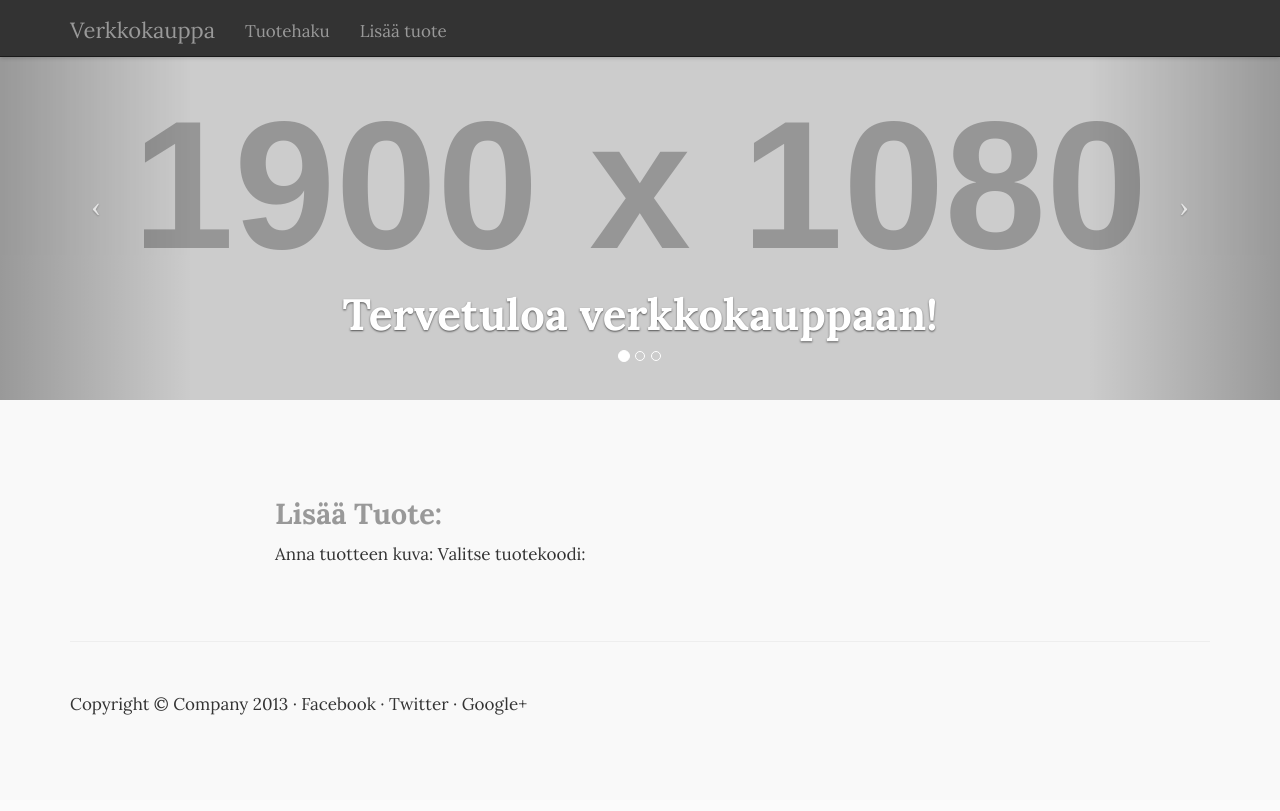
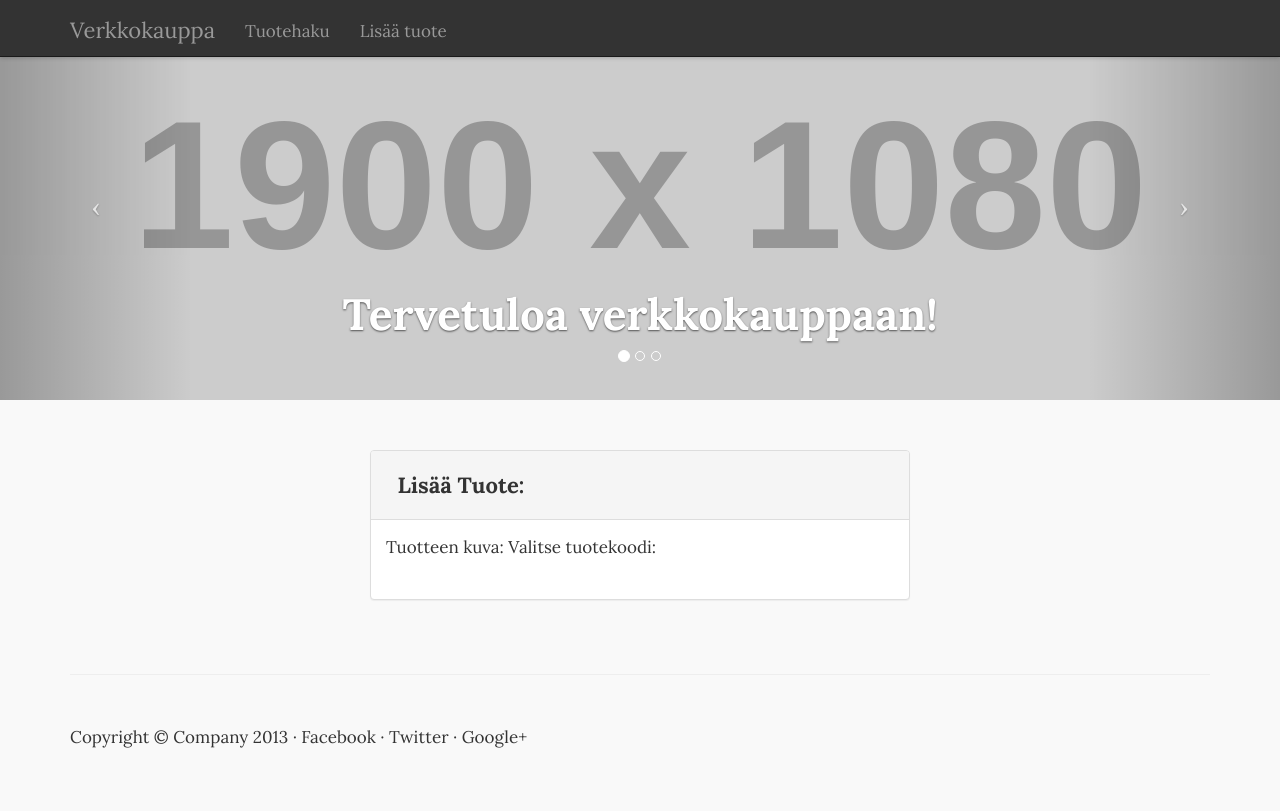
Before and after one commit to sguessou/CakePHP_project, a CakePHP app: the page made by app/View/Products/add_view.ctp in a window 1280 px wide. Before the commit the page ends 715 px from the top, so only its background shows below. Run offline with PHP 8.4 and a stand-in for CakePHP, Linux system fonts and the light colour scheme; the template is opened without the code that fills it, so the values that code supplies are empty; grey boxes labelled with a size stand in for pictures from a placeholder-image service; some libraries are stand-ins or nearby versions.

Commit message:
Added cosmetic changes to view.

```diff
--- a/app/View/Products/add_view.ctp
+++ b/app/View/Products/add_view.ctp
@@ -66,21 +66,18 @@
     <div class="container">
 
       <div class="row section">
-        <div class="col-lg-2"></div>
-         <div class="col-lg-8">
+        <div class="col-lg-3"></div>
+         <div class="col-lg-6">
 
 
 
 
 
 
-       <div id="viewCart"></div>
 
-      <br />
-
-      <div class="header">
-        <h3 class="text-muted">Lisää Tuote:</h3>
-      </div>
+      <div class="panel panel-default">
+            <div class="panel-heading"><h4><i class="icon-archive"></i>&nbsp;&nbsp;Lisää Tuote:</h4></div>
+        <div class="panel-body">
 
       <?php
 
@@ -97,7 +94,7 @@
 
        <?php echo $this->BootstrapForm->input('Product.product_name', array('placeholder' => 'Tuotenimi', 'label' => false,
                                                                             'required' => 'required')); ?>
-       Anna tuotteen kuva:
+       Tuotteen kuva:
        <?php echo $this->BootstrapForm->input('Product.filename', array('type' => 'file',
                                                                        'label' => false
                                                                             )); ?>
@@ -126,9 +123,10 @@
                                                                             'required' => 'required')); ?>
       <?php echo $this->BootstrapForm->end('Tallenna'); ?>
 
-</div>
-
-</div>
+        </div><!--//Panel-body-->
+      </div><!--//Panel-default-->
+  </div><!--//col-lg-6-->
+</div><!--//Row-->
 
 
 <hr>
```
